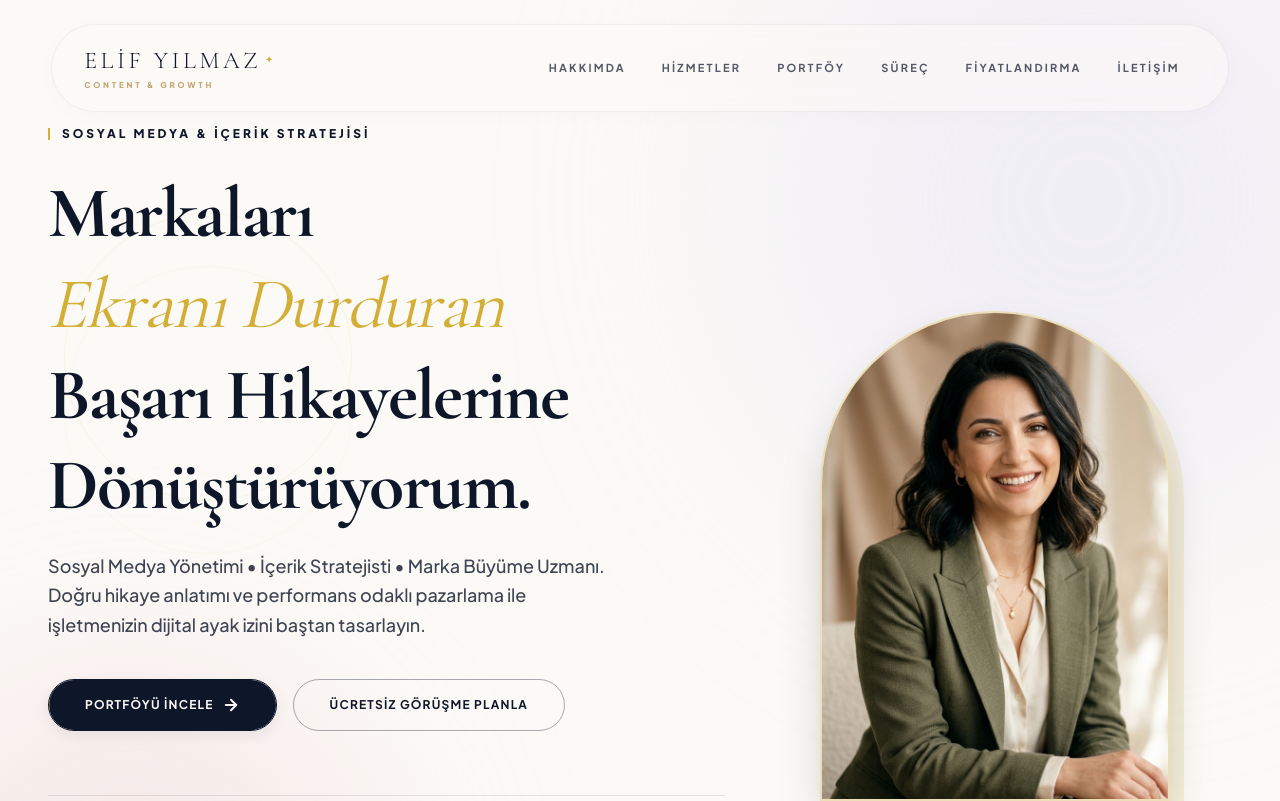
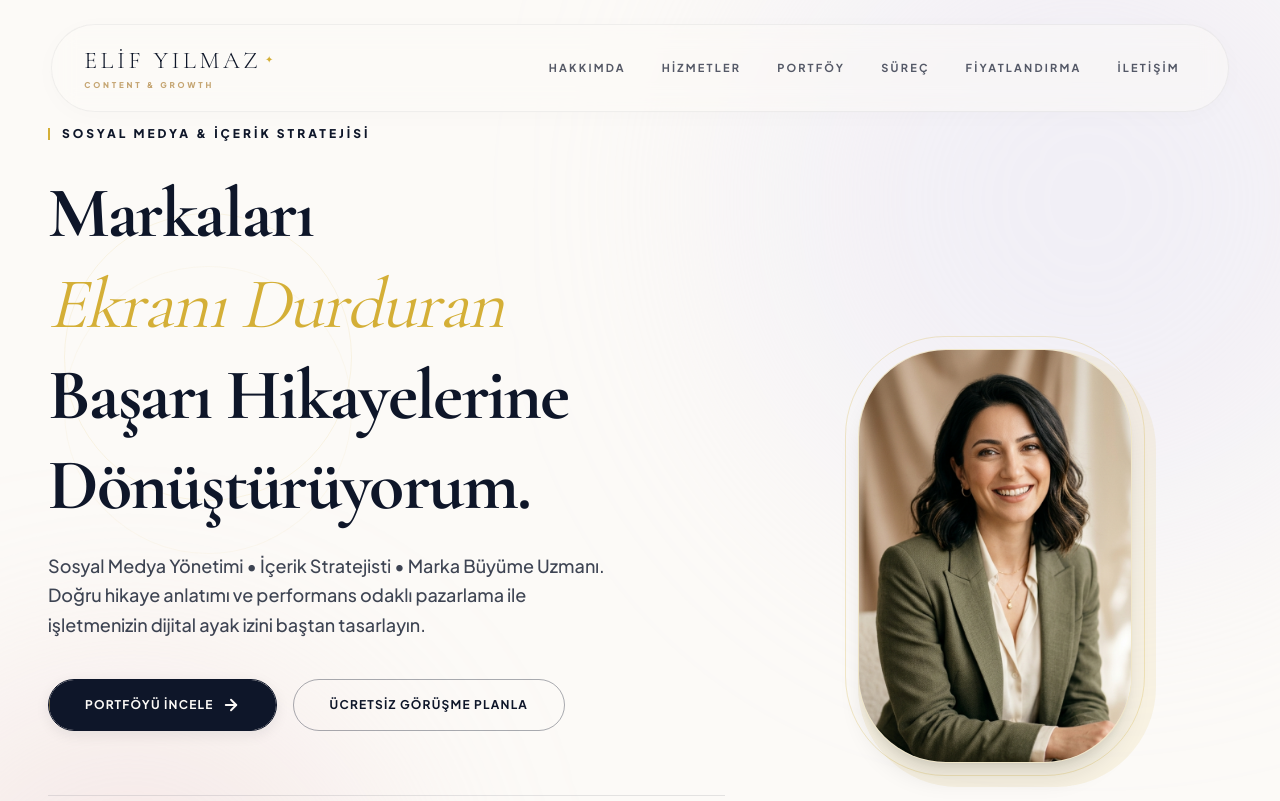
Before and after one commit to sudenazisci/portfolio-demo, a Next.js app: page / in a window 1280 px wide. Shown: the top 801 px of the page. Built offline with nearby package versions, Linux system fonts and the light colour scheme.

Commit message:
design: redesign Hero portrait container to use capsule geometry and reduce dimensions

```diff
--- a/src/components/Hero.tsx
+++ b/src/components/Hero.tsx
@@ -202,26 +202,26 @@ export default function Hero() {
             </div>
           </div>
 
-          {/* Portrait Image Container - Kemersel/Kubbemsi Mimari Tasarım (Arch Dome) */}
+          {/* Portrait Image Container - Capsule/Stadium Shape */}
           <div className="lg:col-span-5 relative mt-12 lg:mt-0 flex justify-center">
             <motion.div
               initial={{ opacity: 0, scale: 0.95 }}
               animate={{ opacity: 1, scale: 1 }}
               transition={{ duration: 1, delay: 0.2 }}
-              className="relative w-[300px] h-[440px] md:w-[350px] md:h-[490px] flex items-center justify-center"
+              className="relative w-[260px] h-[380px] md:w-[300px] md:h-[440px] flex items-center justify-center p-3 border border-brand-gold/25 rounded-[100px]"
             >
-              {/* Offset Gold Arch Background Shape */}
-              <div className="absolute inset-0 rounded-t-full bg-brand-gold/15 translate-x-3.5 translate-y-3.5 pointer-events-none" />
+              {/* Offset Gold Capsule Background Shape */}
+              <div className="absolute inset-0 rounded-[100px] bg-brand-gold/10 translate-x-3 translate-y-3 pointer-events-none -z-10" />
 
-              {/* Architectural Dome/Arch Frame */}
-              <div className="relative w-full h-full rounded-t-full overflow-hidden border-2 border-brand-gold/30 shadow-2xl bg-brand-cream">
+              {/* Inner Image Frame */}
+              <div className="relative w-full h-full rounded-[88px] overflow-hidden border border-brand-gold/20 shadow-xl bg-brand-cream">
                 <Image
                   src="/elif_portrait.png"
                   alt="Elif Yılmaz - Sosyal Medya Yöneticisi"
                   fill
                   priority
                   className="object-cover transition-transform duration-700 hover:scale-105"
-                  sizes="(max-w-7xl) 100vw, 350px"
+                  sizes="(max-w-7xl) 100vw, 300px"
                 />
               </div>
             </motion.div>
```
